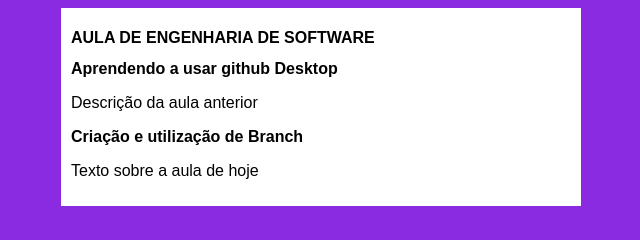
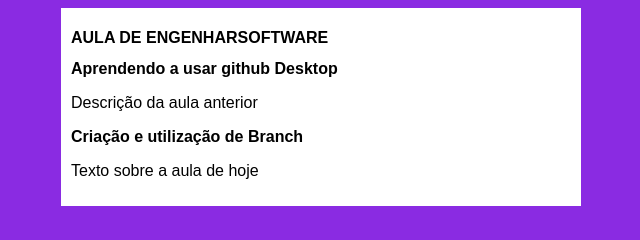
Before and after one commit to CrislaineCserafim/PROJETO-INTEGRADOR-2020, a plain HTML site: page index.html in a window 1280 px wide. Shown: the full height of the page, 319-959 px from the left. Drawn offline with Linux system fonts and the light colour scheme.

Commit message:
COLOQUEI TÍTULO ERRADO

```diff
--- a/index.html
+++ b/index.html
@@ -9,7 +9,7 @@
 <body>
     <main>
         <head>
-            <h1>AULA DE ENGENHARIA DE SOFTWARE</h1>
+            <h1>AULA DE ENGENHARSOFTWARE</h1>
         </head>
         <ARTicle>
             <H2>Aprendendo a usar github Desktop</H2>
```
